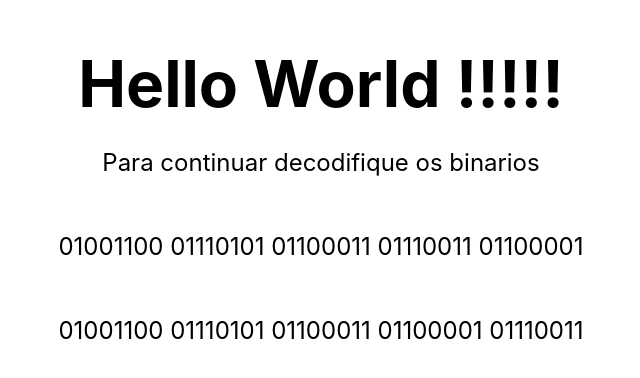
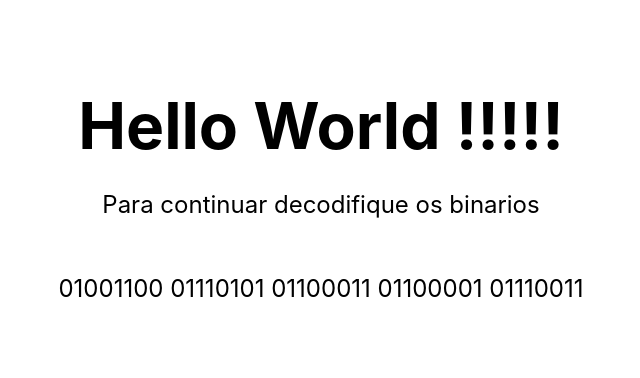
Before and after one commit to LucasMatosBognotti/next-app, a Next.js app: page / in a window 1280 px wide. Shown: the part 190-568 px from the top of the page, without its empty margins (319-959 px from the left). Built offline with nearby package versions, Linux system fonts and the light colour scheme.

Commit message:
Agora sim

```diff
--- a/pages/index.tsx
+++ b/pages/index.tsx
@@ -16,10 +16,6 @@ export default function Home() {
 
         <p className={styles.description}>
           Para continuar decodifique os binarios
-        </p>
-
-        <p className={styles.description}>
-          01001100 01110101 01100011 01110011 01100001
         </p>
 
         <p className={styles.description}>
```
